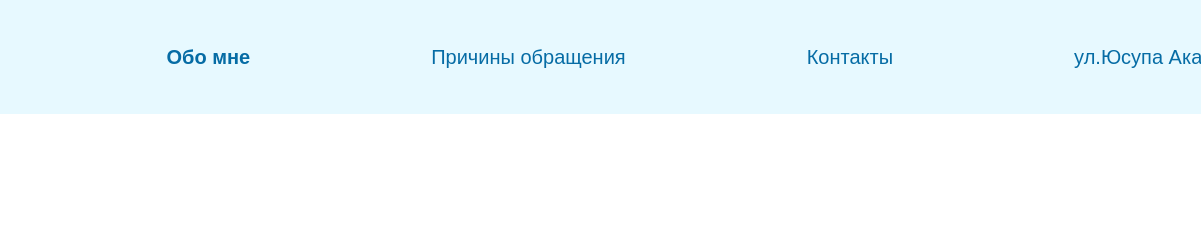
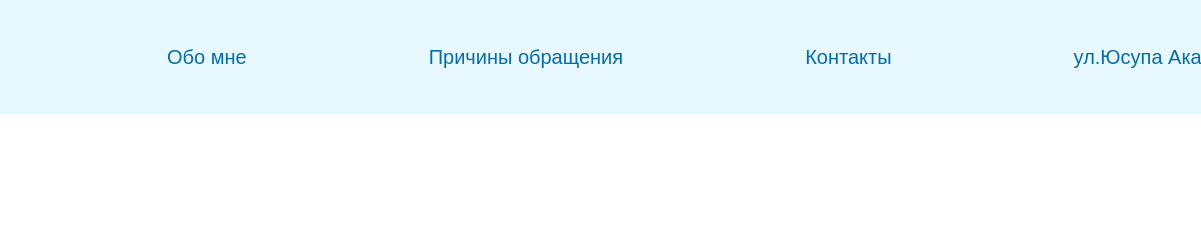
Before and after one commit to drKazimova/Amina, a plain HTML site: page index.html in a window 1280 px wide. Shown: the top 251 px of the page, 79-1280 px from the left. Drawn offline with Linux system fonts and the light colour scheme.

Commit message:
Update index.html

```diff
--- a/index.html
+++ b/index.html
@@ -28,7 +28,7 @@
 			</div>
 			<menu class="menu">
 				<ul>
-					<li><a href="#About-me"><b>Обо мне</b></a></li>
+					<li><a href="#About-me">Обо мне</a></li>
 					<li><a href="#Reasons">Причины обращения</a></li>
 					<li><a href="#Contacts">Контакты</a></li>
 					<li><a href="#Address">ул.Юсупа Акаева, 2А</a></li>
```
